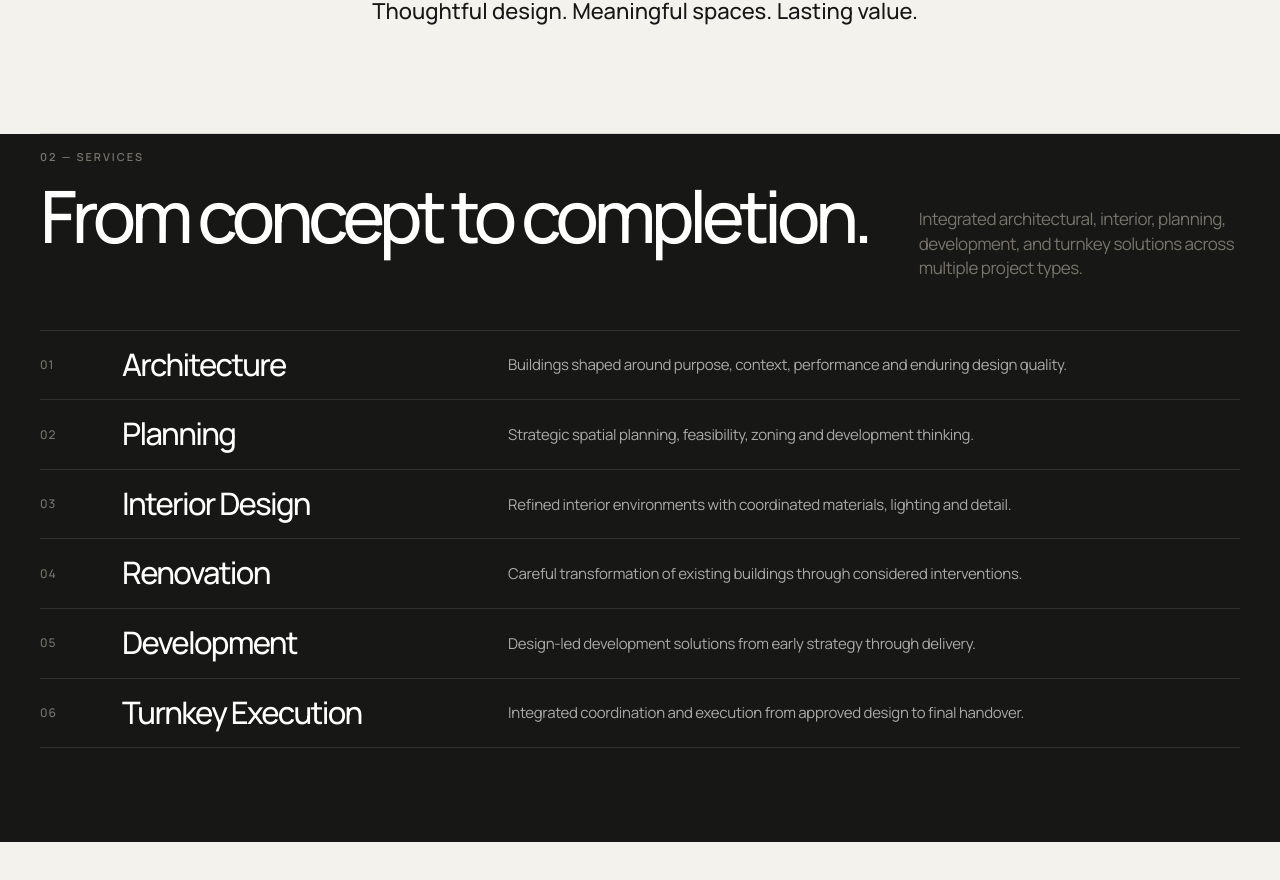
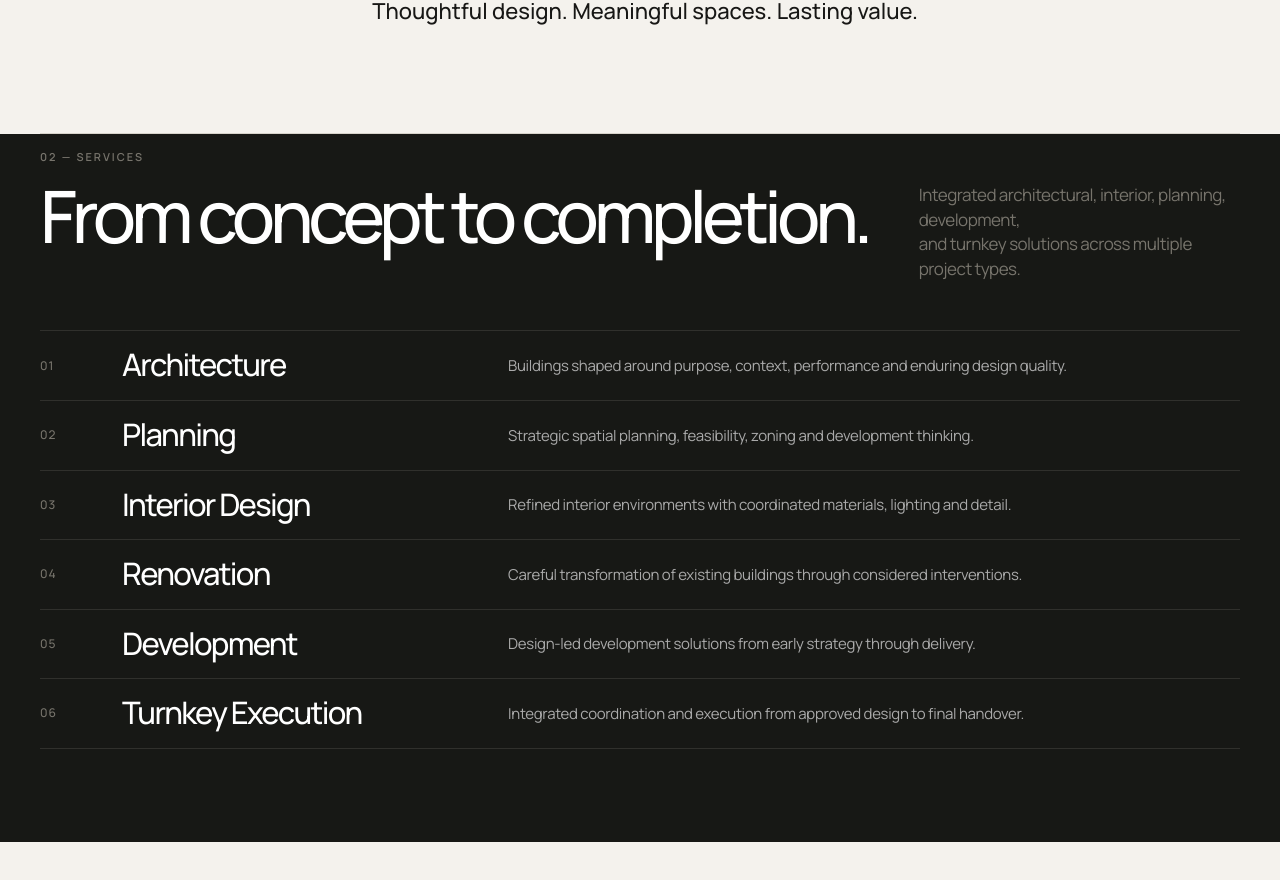
Before and after one commit to dostbaloch12/archvision-3d, a Next.js app: page / in a window 1280 px wide. Shown: the part 1168-2048 px from the top of the page. Built offline with nearby package versions, Linux system fonts and the light colour scheme; no server answers.

Commit message:
Update services section layout

```diff
--- a/src/components/StackedServices.jsx
+++ b/src/components/StackedServices.jsx
@@ -53,9 +53,10 @@ export default function StackedServices() {
             </h2>
           </div>
 
-          <p className="max-w-[660px] pt-[46px] text-[17px] leading-[1.45] tracking-[-0.03em] !text-[#77746c] md:pt-[58px]">
-            Integrated architectural, interior, planning, development, and turnkey solutions across
-            multiple project types.
+          <p className="max-w-[760px] pt-[24px] text-[17px] leading-[1.45] tracking-[-0.03em] !text-[#77746c] md:pt-[34px]">
+            Integrated architectural, interior, planning, development,
+            <br />
+            and turnkey solutions across multiple project types.
           </p>
         </div>
 
```
